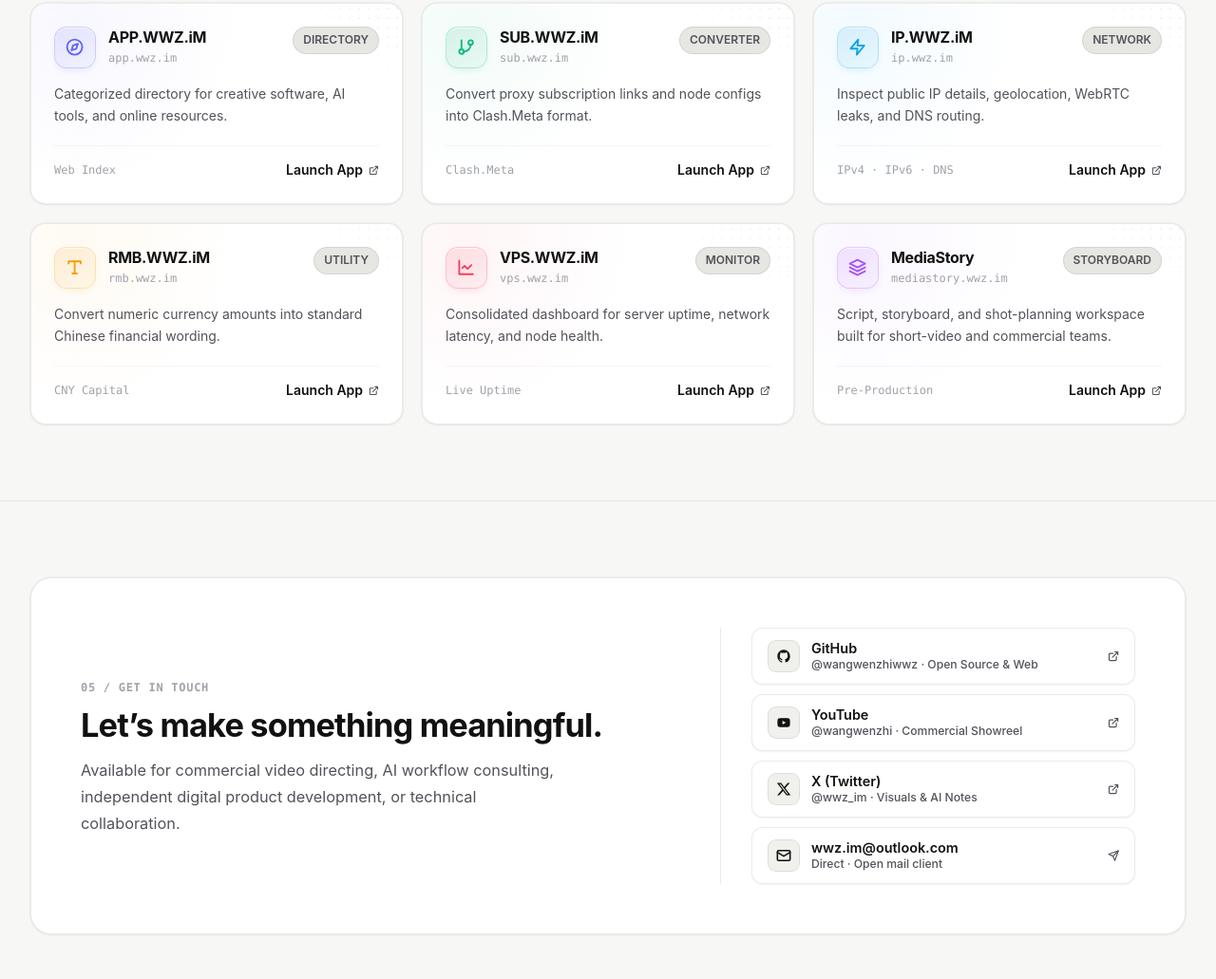
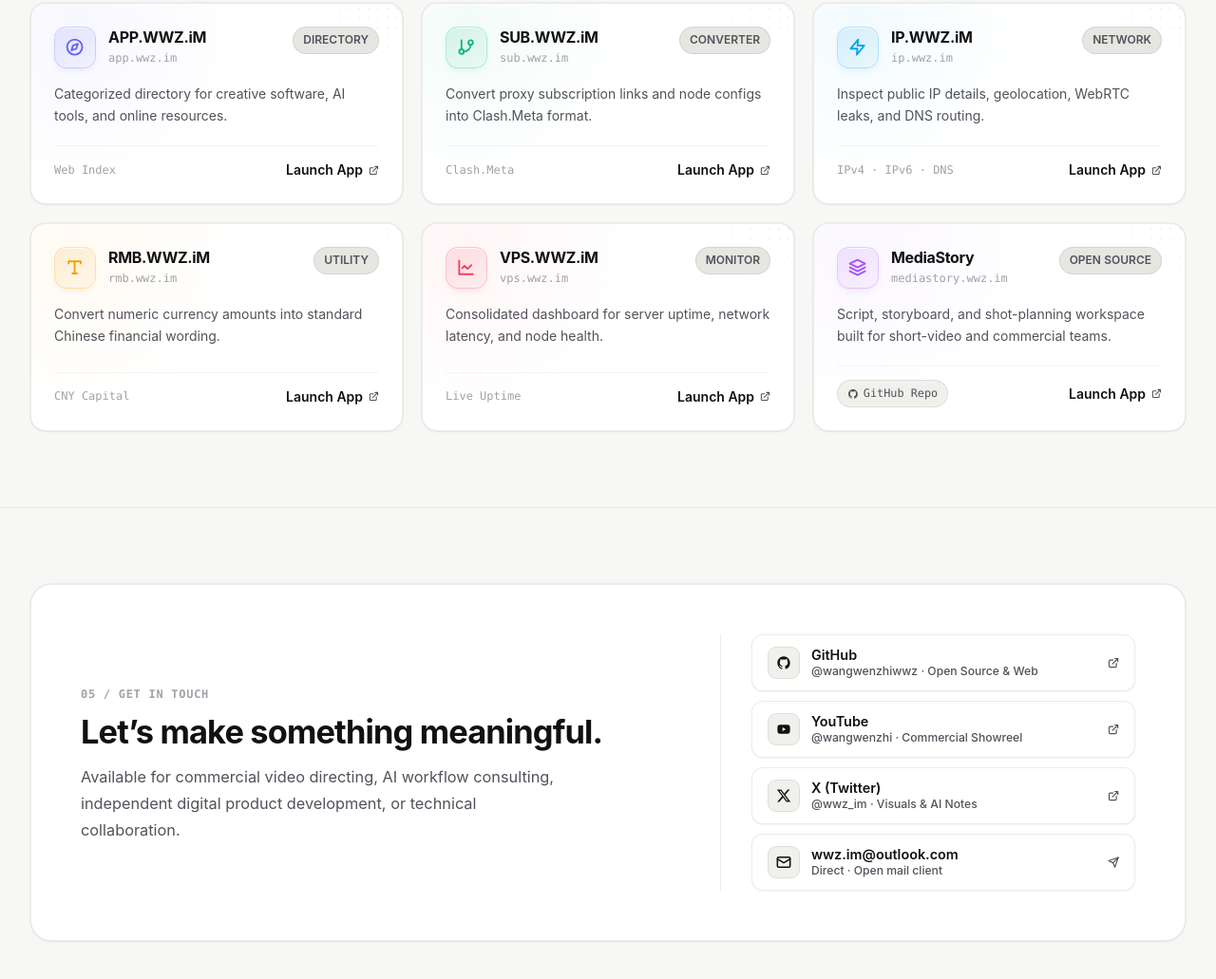
Before and after one commit to wangwenzhiwwz/HomePage, a plain HTML site: page index.html in a window 1280 px wide. Shown: the part 3099-4130 px from the top of the page at 95% size. Drawn offline with Linux system fonts and the light colour scheme.

Commit message:
feat(tools): link MediaStory GitHub open-source repo

```diff
--- a/css/apple-pages.css
+++ b/css/apple-pages.css
@@ -2063,6 +2063,53 @@ html:has(.image-viewer[open]) {
   gap: 6px;
 }
 
+.tool-card--multi > .tool-card-foot {
+  position: static;
+  z-index: auto;
+}
+
+.tool-card-primary {
+  text-decoration: none;
+}
+
+.tool-card-primary::after {
+  content: "";
+  position: absolute;
+  inset: 0;
+  z-index: 2;
+}
+
+.tool-spec-link {
+  position: relative;
+  z-index: 3;
+  display: inline-flex;
+  align-items: center;
+  gap: 5px;
+  padding: 4px 10px;
+  border-radius: var(--radius-pill);
+  border: 1px solid var(--line);
+  background-color: var(--bg-secondary);
+  font-family: "JetBrains Mono", Menlo, monospace;
+  font-size: 0.74rem;
+  font-weight: 550;
+  color: var(--ink-secondary);
+  text-decoration: none;
+  transition: all var(--duration-fast) var(--ease);
+}
+
+.tool-spec-link:hover {
+  color: var(--ink);
+  border-color: var(--line-strong);
+  background-color: var(--surface-hover);
+}
+
+.tool-spec-link:focus-visible,
+.tool-card-primary:focus-visible {
+  outline: 2px solid var(--line-focus);
+  outline-offset: 2px;
+  border-radius: 6px;
+}
+
 .tool-card-link .wwz-ico,
 .tool-card-link i {
   font-size: 0.78em;
--- a/index.html
+++ b/index.html
@@ -556,7 +556,7 @@
             </div>
           </a>
 
-          <a href="https://mediastory.wwz.im/" target="_blank" rel="noopener noreferrer" class="tool-card" data-tool="mediastory">
+          <div class="tool-card tool-card--multi" data-tool="mediastory">
             <div class="tool-card-head">
               <div class="tool-id-lockup">
                 <span class="tool-icon" aria-hidden="true"><i class="fa-solid fa-layer-group"></i></span>
@@ -565,14 +565,14 @@
                   <span class="tool-domain">mediastory.wwz.im</span>
                 </div>
               </div>
-              <span class="badge">STORYBOARD</span>
+              <span class="badge">OPEN SOURCE</span>
             </div>
             <p>Script, storyboard, and shot-planning workspace built for short-video and commercial teams.</p>
             <div class="tool-card-foot">
-              <span class="tool-spec">Pre-Production</span>
-              <span class="tool-card-link">Launch App <i class="fa-solid fa-arrow-up-right-from-square"></i></span>
+              <a href="https://github.com/wangwenzhiwwz/mediastory" target="_blank" rel="noopener noreferrer" class="tool-spec-link"><i class="fa-brands fa-github"></i> GitHub Repo</a>
+              <a href="https://mediastory.wwz.im/" target="_blank" rel="noopener noreferrer" class="tool-card-link tool-card-primary">Launch App <i class="fa-solid fa-arrow-up-right-from-square"></i></a>
             </div>
-          </a>
+          </div>
 
         </div>
       </div>
```
Also changed, not shown: about.html (+1 -1 lines).
